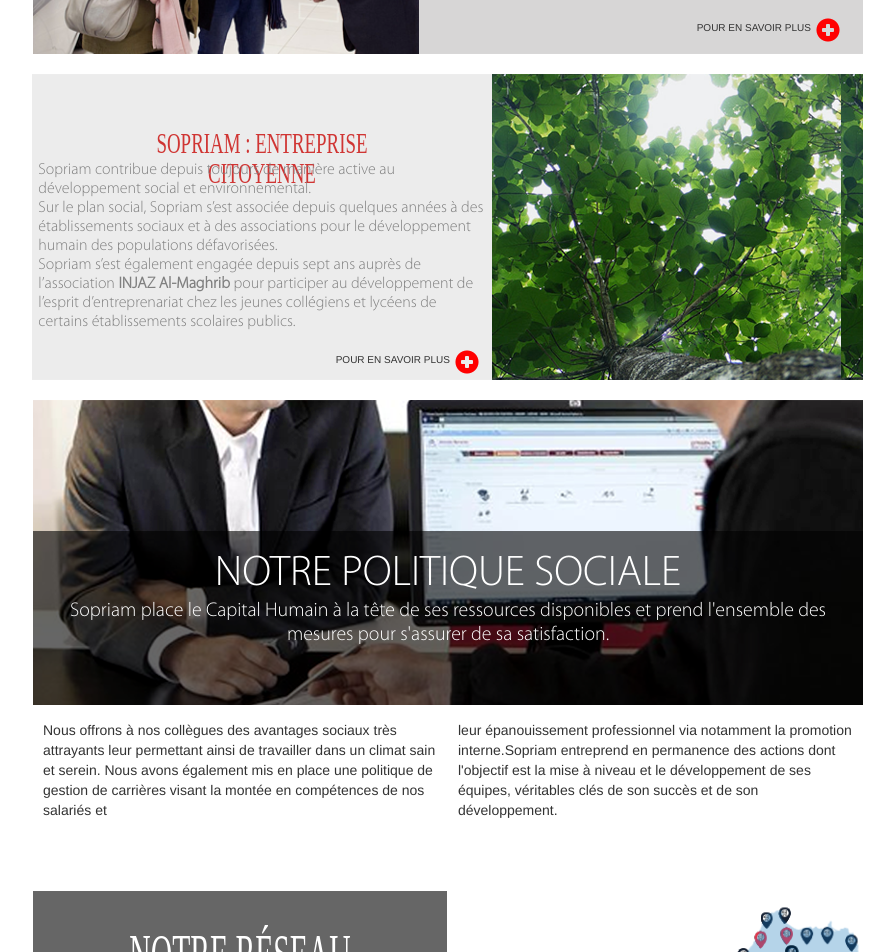
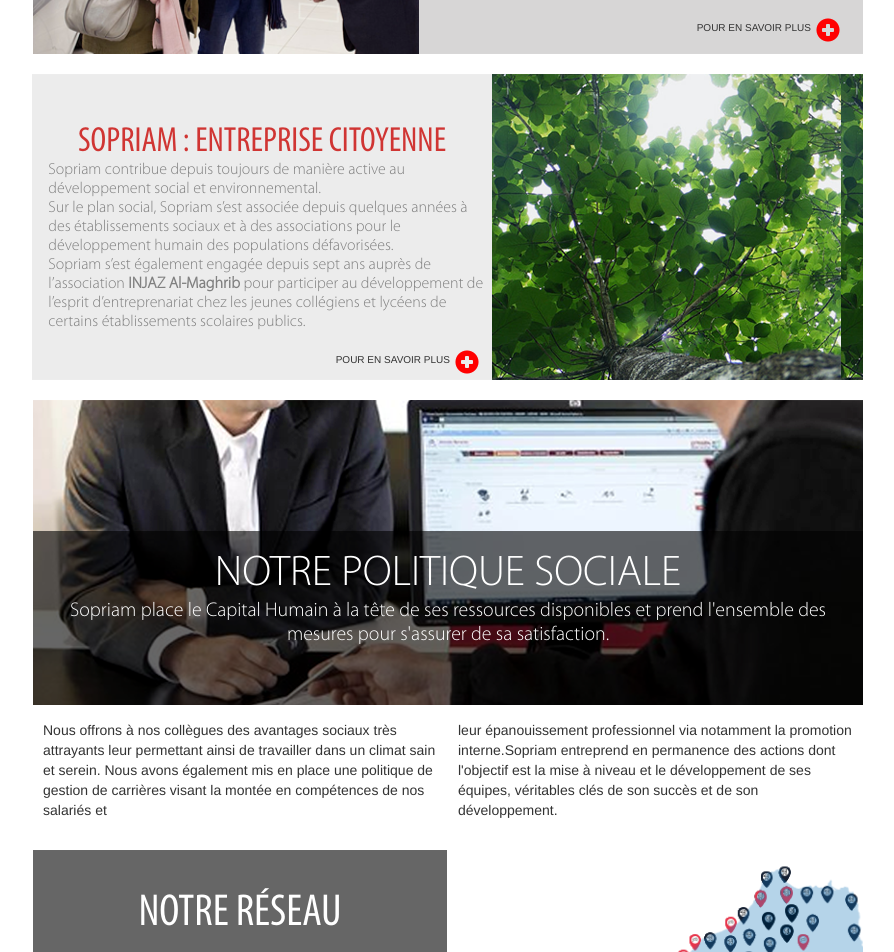
Before and after one commit to kbellioum/sopriam, a plain HTML site: page index.html in a window 1280 px wide. Shown: the part 1420-2372 px from the top of the page, without its empty margins (192-1086 px from the left). Drawn offline with Linux system fonts and the light colour scheme.

Commit message:
Add requested changes

```diff
--- a/assets/css/style.css
+++ b/assets/css/style.css
@@ -82,6 +82,8 @@ font-weight: normal;
 src: local('Myriad Pro Light'), url('../fonts/MyriadPro-Light.woff') format('woff');
 }
 
+
+a { color: inherit; }
 
 img.puce {
 /*
@@ -432,7 +434,7 @@ div.container {
 }
 
 .interblock61 {
-  height:61px;
+  height:20px;
 }
 
 .picright {
@@ -548,7 +550,7 @@ div.container {
 
 
 .interblock45 {
-  height:45px;
+  height:10px;
 }
 
 .logopad {
@@ -765,6 +767,7 @@ li.dropdown {
     margin-bottom: 15px;
     overflow: hidden;
     word-wrap: break-word;
+    margin-left: 10px;
 }
 
 
@@ -777,11 +780,11 @@ li.dropdown {
 
 .hdfonts-sec{
     color: #d03533;
-    font: 27.76px / 27.765px 'Myriad Pro';
-    font-family: 'Myriad Pro';
+    font: 27.76px / 27.765px 'Myriad Pro Condensed';
+    font-family: 'Myriad Pro Condensed';
     font-weight: normal;
-    font-size: 27.76px;
-    transform: scale(0.681,1.081);
+    font-size: 35px;
+/*    transform: scale(0.681,1.081);*/
     line-height: 27.765px;
     height: 22px;
     text-transform: uppercase;
@@ -908,13 +911,13 @@ h1, .h1, h2, .h2, h3, .h3 {
 }
 
 .hdfonts-nr {
-    font: 300 27.76px / 27.765px 'Myriad Pro';
-    font-family: 'Myriad Pro';
-    font-size: 27.76px;
+    font: 300 27.76px / 27.765px 'Myriad Pro Condensed';
+    font-family: 'Myriad Pro Condensed';
+    font-size: 45px;
     line-height: 27.765px;
     color: #ffffff;
     font-weight: 300;
-    transform: scale(1.067,2.067);
+/*    transform: scale(1.067,2.067);*/
     margin-top: 50px;
 }
 
--- a/index.html
+++ b/index.html
@@ -377,7 +377,7 @@
                             <li>Filiale du Groupe SNI</li>
                             <li>193, Avenue de F.A.R</li>
                             <li>Casablanca, Maroc</li>
-                            <li>Tel: +212-(0)-522.46.47.0</li>
+                            <li>Tel: +212-(0)-522.46.47.00</li>
                             <li>Fax: +212-(0)-522.31.34.11</li>
                         </ul>
                     </div>
```
